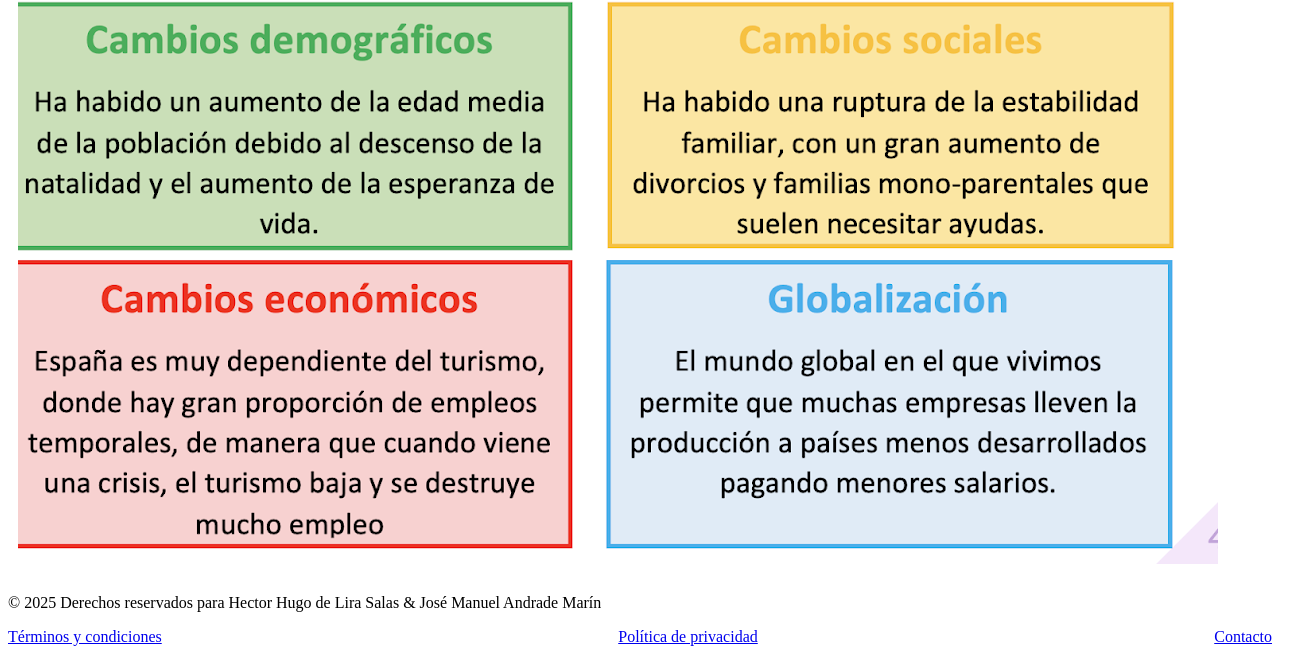
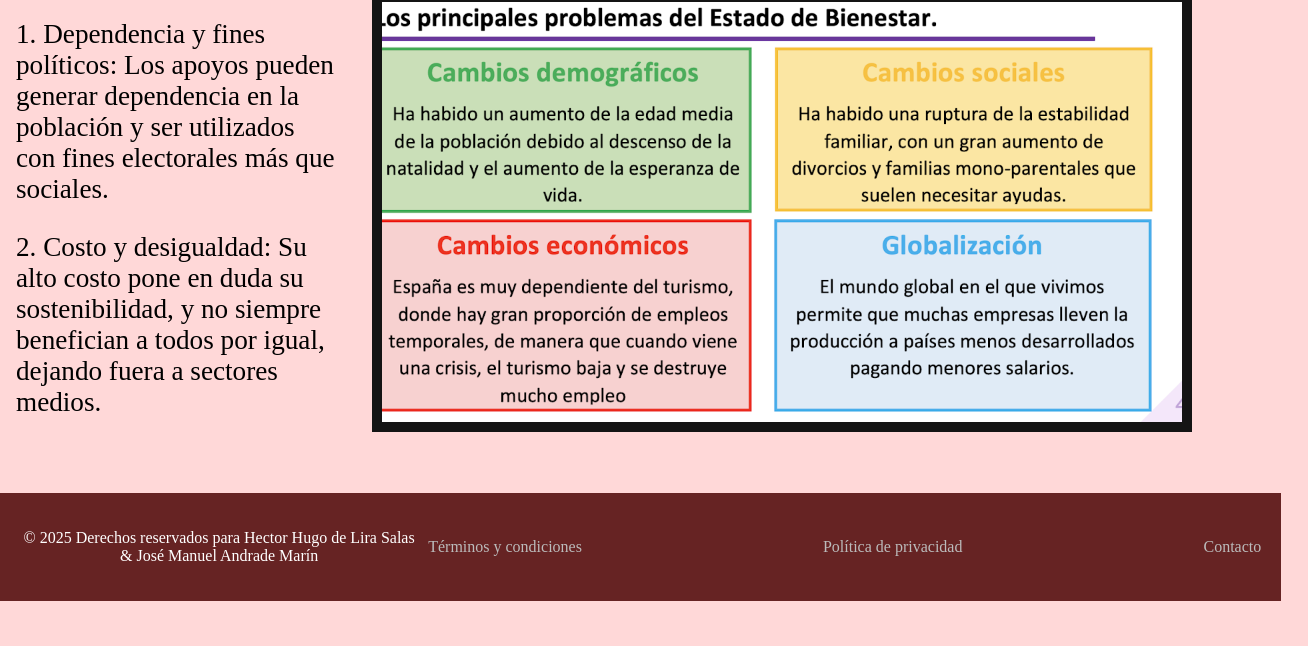
Before and after one commit to Hector6322/Ciencias-Sociales, a plain HTML site: page pagina3.html in a window 1280 px wide. Shown: the part 353-999 px from the top of the page, 1308 px wide, since content can reach past the window. After the commit the page ends 962 px from the top, so only its background shows below. Drawn offline with Linux system fonts and the light colour scheme; the site is published under a folder, as on GitHub Pages, so addresses that start at the root find nothing.

Commit message:
Update pagina3.html
Fixed directory errors

```diff
--- a/pagina3.html
+++ b/pagina3.html
@@ -4,8 +4,8 @@
     <meta charset="UTF-8">
     <meta name="viewport" content="width=device-width, initial-scale=1.0">
     <title>Ciencias Sociales</title>
-    <link rel="stylesheet" href="/css/stylepagina3.css">
-    <link rel="shortcut icon" href="/assets/icono.jpeg" type="image/x-icon">
+    <link rel="stylesheet" href="css/stylepagina3.css">
+    <link rel="shortcut icon" href="assets/icono.jpeg" type="image/x-icon">
 </head>
 <body>
     <div id="menu-container"></div>
```
